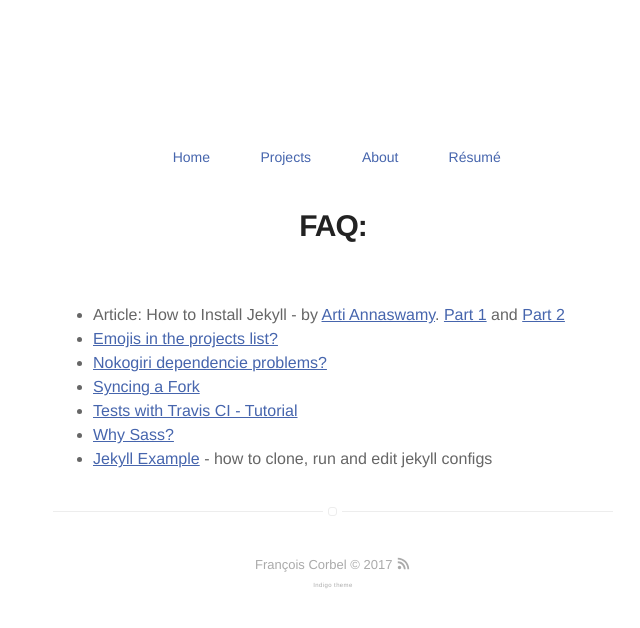
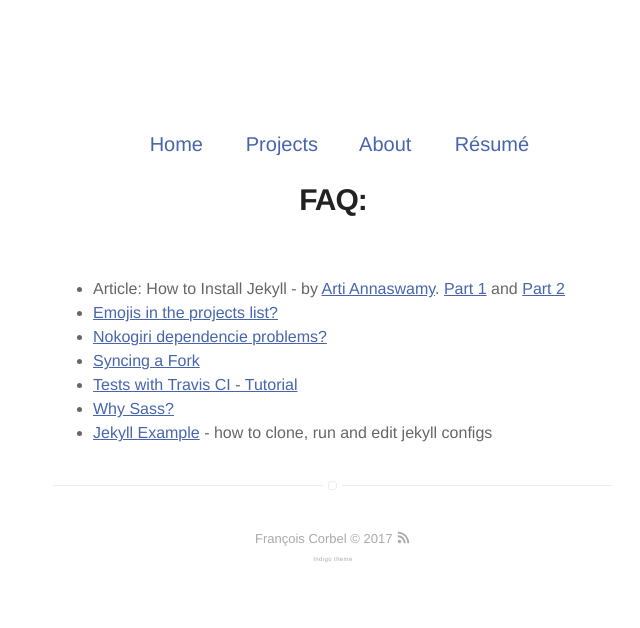
Before and after one commit to fcvalise/fcvalise.github.io, a Jekyll site: the page built from FAQ.md, in a window 1280 px wide. Shown: the top 628 px of the page, without its empty margins (307-947 px from the left). Built offline with Jekyll 4.4.1, drawn with Linux system fonts in a browser that asks for light colours; our own code applies the rules of GitHub Pages for plain Markdown files.

Commit message:
Update nav

```diff
--- a/_sass/components/nav.sass
+++ b/_sass/components/nav.sass
@@ -23,8 +23,9 @@
         padding: 0
 
         > .item > .link
-            font-size: 1.4rem
-            padding: 20px 10px
+            font-size: 2rem
+            padding: 7px 15px
+            margin: 0
             border-radius: 4%
             transition: all .4s ease-in-out
             width: 70px
```
